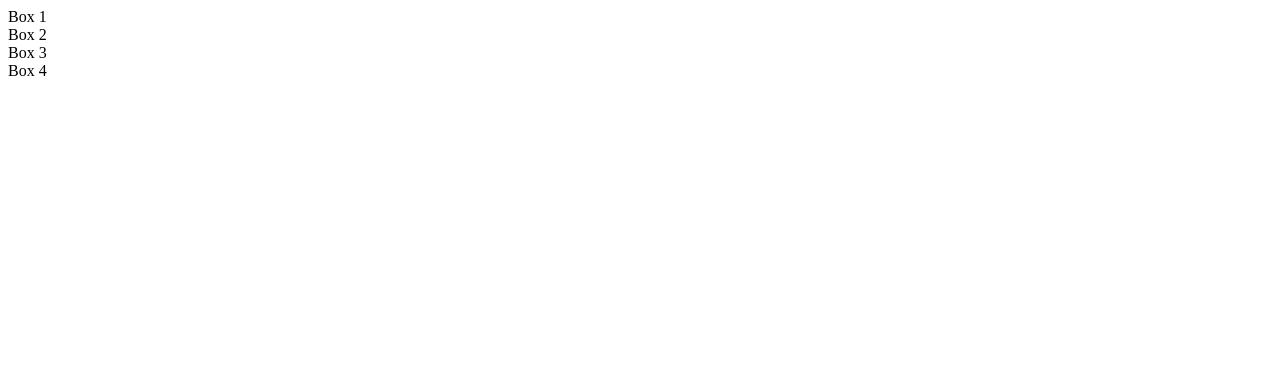
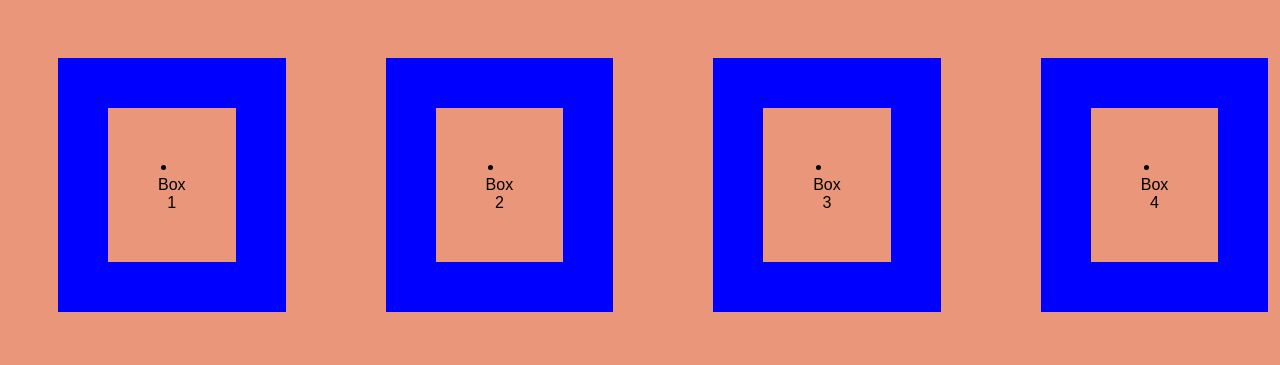
Before and after one commit to DJhabibi04/FlexBoxPractice, a plain HTML site: page index.html in a window 1280 px wide. Drawn offline with Linux system fonts and the light colour scheme.

Commit message:
Add flex

```diff
--- a/index.html
+++ b/index.html
@@ -4,11 +4,14 @@
  <head>
   <meta charset="UTF-8">
   <title>Flex Box Practice</title>
+  <link rel="stylesheet" href="./style.css">
  </head>
 
 <body>
-<div>Box 1</div>
-<div>Box 2</div>
-<div>Box 3</div>
-<div>Box 4</div>
+<div class="div1">
+ <li>Box 1</li>
+ <li>Box 2</li>
+ <li>Box 3</li>
+ <li>Box 4</li>
+</div>
 </body>
--- a/style.css
+++ b/style.css
@@ -0,0 +1,15 @@
+*
+{background-color: darksalmon;
+font-family: Arial, Helvetica, sans-serif;}
+
+.div1
+{display: flex;}
+
+li
+{flex-grow: 1;
+flex-shrink: 1;
+flex-basis: 0;
+text-align: center;
+border: 50px solid blue;
+margin: 50px;
+padding: 50px;}
```
